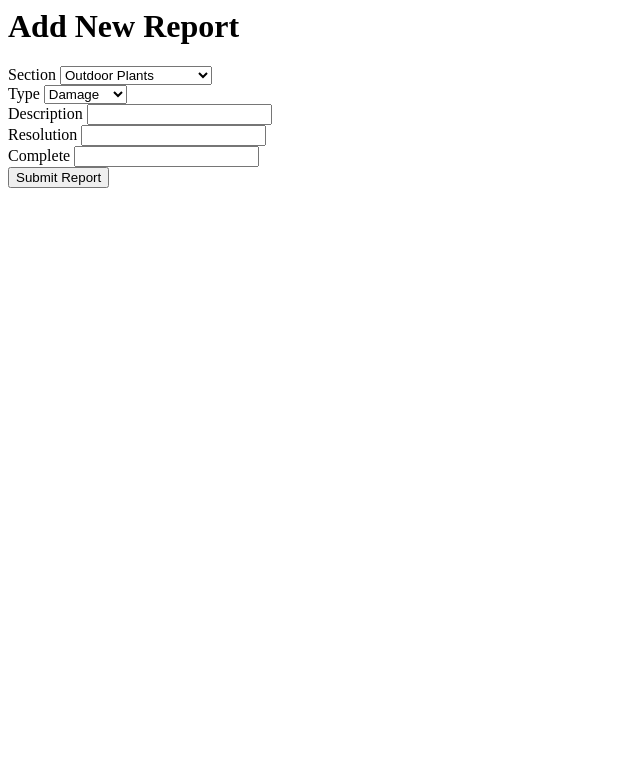
After one commit to LisaJP4/QA_Project_1, a Flask app: page /newreport in a window 1280 px wide. The commit adds this page. Shown: the top 783 px of the page, without its empty margins (0-640 px from the left). Run offline with Flask 2, Linux system fonts and the light colour scheme.

Commit message:
Updating today's work

```diff
--- a/application/__init__.py
+++ b/application/__init__.py
@@ -1,4 +1,4 @@
-from flask import Flask
+from flask import Flask, request
 from flask_sqlalchemy import SQLAlchemy
 from os import getenv
 
--- /dev/null
+++ b/application/forms.py
@@ -0,0 +1,11 @@
+from flask import Flask, render_template, request
+from flask_wtf import FlaskForm
+from wtforms import StringField, SubmitField, SelectField
+
+class New(FlaskForm):
+    product_section = SelectField('Section', choices=[(1, "Outdoor Plants"), (2, "Indoor Plants"), (3, "Outdoor Paints"), (4, "Gardening Equipment")])
+    report_type = SelectField('Type', choices=[("Damage"), ("Theft"), ("Injury"), ("Complaint"), ("Training"), ("Illness"), ("Technical")])
+    description = StringField('Description')
+    resolution = StringField('Resolution')
+    complete = StringField('Complete')
+    submit = SubmitField('Submit Report')
--- a/application/models.py
+++ b/application/models.py
@@ -1,6 +1,9 @@
 from application import db
 from flask import Flask
 from flask_sqlalchemy import SQLAlchemy
+from datetime import datetime
+from flask_wtf import FlaskForm
+from wtforms import StringField, SubmitField, SelectField
 
 class Types(db.Model):
     type_id = db.Column(db.String(10), primary_key=True)
@@ -14,6 +17,7 @@ class Reports(db.Model):
     report_id = db.Column(db.Integer, primary_key=True, autoincrement=True)
     product_section = db.Column(db.String(20), nullable=False)
     description = db.Column(db.String(200), nullable=False)
-    incident_date = db.Column(db.DateTime)
+    incident_date = db.Column(db.DateTime, default=datetime.now)
+    resolution = db.Column(db.String(200))
     complete = db.Column(db.String(1))
     report_type = db.Column(db.String(10), db.ForeignKey('types.type_id'), nullable=False)
--- a/application/routes.py
+++ b/application/routes.py
@@ -1,6 +1,41 @@
 from application import app, db
-from flask import Flask, render_template
+from flask import Flask, render_template, request
+from application.models import Types, Reports
+from application.forms import New
+from flask_wtf import FlaskForm
+from wtforms import StringField, SubmitField, SelectField
+from os import getenv
 
 @app.route('/')
 def welcome():
     return render_template('welcome.html')
+
+@app.route('/readreports')
+def readreports():
+    all_reports = Reports.query.all()
+    reports_string = ""
+    for issues in all_reports:
+        reports_string += "<br>"+ "<br>"+ str(issues.report_id) + "   |   " + str(issues.incident_date) + "   |   " +  issues.report_type + "   |   " + issues.description + "  |  " +  issues.complete + "  |  " + str(issues.resolution) + "   |   "
+    return render_template('current_issues.html') + reports_string
+
+@app.route('/newreport', methods=['GET', 'POST'])
+def newreport():
+    error = ""
+    form = New()
+
+    if request.method == 'POST':
+        nreport = Reports(product_section = form.product_section.data, description = form.description.data, resolution = form.resolution.data, complete = form.complete.data, report_type = form.report_type.data)
+        db.session.add(nreport)
+        db.session.commit()
+
+    return render_template("newreport.html", form=form)
+
+
+
+@app.route('/policies')
+def policies():
+    all_policies = Types.query.all()
+    policies_string = ""
+    for policy in all_policies:
+        policies_string += "<br>"+ "<br>"+ policy.type_id + "   |   "  + policy.policies + "  |  "
+    return render_template('policies.html') + policies_string
--- /dev/null
+++ b/application/templates/newreport.html
@@ -0,0 +1,25 @@
+<html>
+    <head>
+        <title>New Report</title>
+    </head>
+    <h1> Add New Report </h1>
+    <body>
+        <div class='form'>
+            <form method='POST' action=''>
+                {{ form.hidden_tag() }}
+                {{ form.product_section.label }} {{ form.product_section }}
+                <br>
+                {{ form.report_type.label }} {{ form.report_type }}
+                <br>
+                {{ form.description.label }} {{ form.description }}
+                <br>
+                {{ form.resolution.label }} {{ form.resolution }}
+                <br>
+                {{ form.complete.label }} {{ form.complete }}
+                <br>
+                {{ form.submit }}
+            {{ message }}
+            </form>
+        </div>
+    </body>
+</html>
```
Also changed, not shown: application/templates/current_issues.html (added, +9 -0 lines), application/templates/policies.html (+8 -0 lines), application/templates/welcome.html (+11 -0 lines), create.py (+21 -0 lines).
